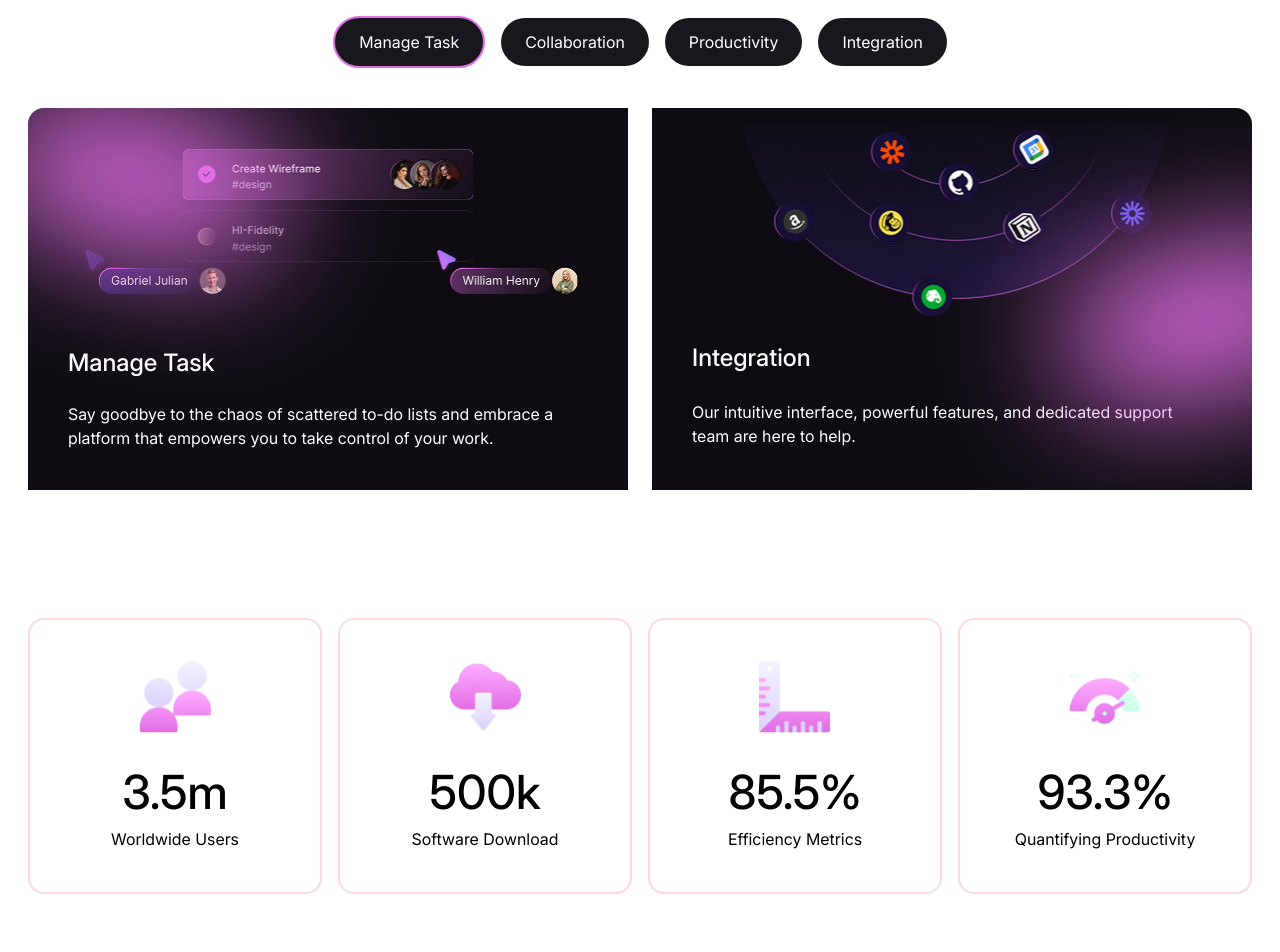
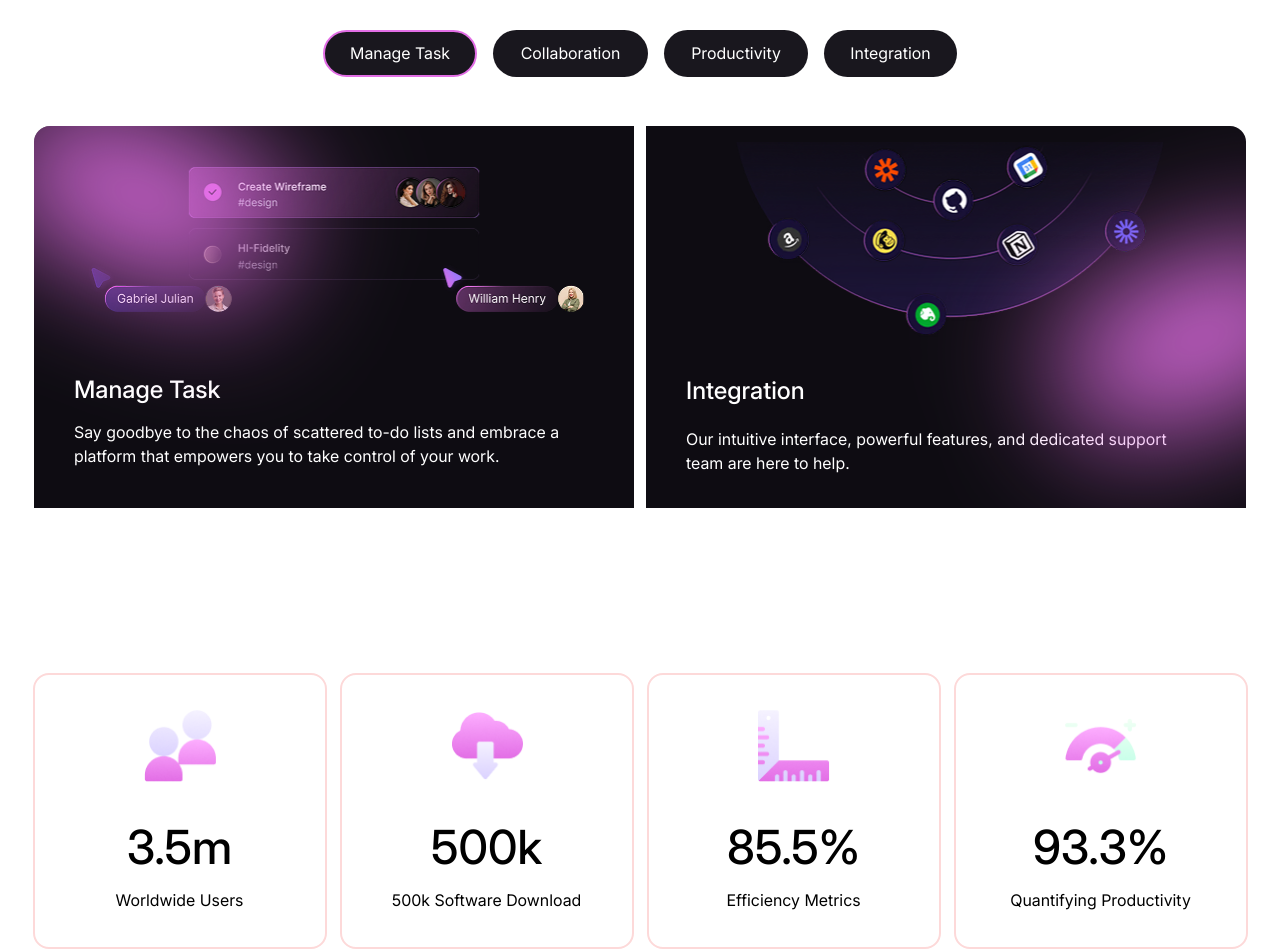
Before and after one commit to Hustle-Devs/gratask-clone, a Next.js app: page / in a window 1280 px wide. Shown: the part 1020-1972 px from the top of the page. Built offline with nearby package versions, Linux system fonts and the light colour scheme.

Commit message:
Delete: Optimized code from Cloude

```diff
--- a/src/components/home/why-choose-us/WhyChooseUs.tsx
+++ b/src/components/home/why-choose-us/WhyChooseUs.tsx
@@ -1,156 +1,4 @@
-// import { Link } from "lucide-react";
-// import React from "react";
-// import Image from "next/image";
-// import chooseone from "@/image/chooseone.png";
-// import choosetwo from "@/image/choosetwo.png";
-// import chooseiconone from "@/image/chooseiconone.png";
-// import chooseicontwo from "@/image/chooseicontwo.png";
-// import chooseiconthree from "@/image/chooseiconthree.png";
-// import chooseiconfour from "@/image/chooseiconfour.png";
-// const WhyChooseUs = () => {
-//   return (
-//     <div className="flex flex-col justify-between items-center mx-auto mt-[65px] mb-[50px] w-full lg:w-[1224px] lg:h-[1207px] text-white dark:text-foreground">
-//       {/* First Start */}
-//       <div>
-//         <div className="flex justify-center items-center bg-[#19171E] mx-auto border-2 border-white/20 rounded-full w-[188px] h-[40px] dark:text-foreground">
-//           <h6>✨ Why Choose Us</h6>
-//         </div>
-//         <h3 className="mt-[20px] lg:w-[476px] text-[30px] text-black lg:text-[45px] dark:text-foreground text-center">
-//           Why use <span className="text-primary-700">Gratask </span>
-//         </h3>
-//         <h3 className="lg:w-[486px] text-[30px] text-black lg:text-[45px] dark:text-foreground text-center">
-//           For Task Management
-//         </h3>
-//       </div>
-
-//       {/* First End */}
-//       {/* Second Start */}
-//       <div className="flex lg:flex-row flex-col justify-around items-center gap-[16px] mx-auto mt-[25px] lg:mt-[83px]">
-//         <button className="bg-[#19171E] border-[#E26EE5] border-2 rounded-full w-[154px] h-[47px] text-[16px]">
-//           Manage Task
-//         </button>
-//         <button className="bg-[#19171E] rounded-full w-[155px] h-[47px] text-[16px]">
-//           Collaboration
-//         </button>
-//         <button className="bg-[#19171E] rounded-full w-[144px] h-[47px] text-[16px]">
-//           Productivity
-//         </button>
-//         <button className="bg-[#19171E] rounded-full w-[133px] h-[47px] text-[16px]">
-//           Integration
-//         </button>
-//       </div>
-//       {/* Second End */}
-//       {/* Third Start */}
-//       <div className="flex lg:flex-row flex-col justify-between items-center gap-[25px] lg:gap-[12px] mx-auto mt-[40px] mb-[25px] lg:h-[382px]">
-//         {/* Left Side */}
-//         <div className="relative flex flex-col justify-between items-start bg-[#0E0C12] p-[10px] lg:p-[40px] rounded-tl-[16px] w-[370px] lg:w-[600px] lg:h-[382px] overflow-hidden">
-//           <Image
-//             src={chooseone}
-//             alt="Collections Preview"
-//             width={520}
-//             height={172}
-//             className="mb-[20px]"
-//           />
-//           <div className="top-0 left-[-40px] absolute bg-[#E26EE5] blur-3xl rounded-full w-[292px] h-[140px] rotate-21"></div>
-//           <h4 className="mx-auto lg:mt-[-18px] lg:ml-0 text-[24px] lg:text-left text-center">
-//             Manage Task
-//           </h4>
-//           <h6 className="mt-[18px] lg:mt-[-18px] lg:text-left text-center">
-//             Say goodbye to the chaos of scattered to-do lists and embrace a
-//             platform that empowers you to take control of your work.
-//           </h6>
-//         </div>
-//         {/* Left Side End */}
-//         {/* Right Side Start */}
-//         <div>
-//           <div className="relative flex flex-col justify-aeound items-start bg-[#0E0C12] p-[10px] lg:px-[40px] lg:py-0 rounded-tr-[16px] w-[370px] lg:w-[600px] lg:h-[382px] overflow-hidden">
-//             <Image
-//               src={choosetwo}
-//               alt="Collections Preview"
-//               width={520}
-//               height={231}
-//               className=""
-//             />
-//             <div className="right-[-100px] bottom-[100px] absolute bg-[#E26EE5] blur-3xl rounded-full w-[292px] h-[140px] rotate-[-21deg]"></div>
-//             <h4 className="mx-auto mt-[15px] lg:ml-0 text-[24px]">
-//               Integration
-//             </h4>
-//             <h6 className="mt-[18px] lg:text-left text-center">
-//               Our intuitive interface, powerful features, and dedicated support
-//               team are here to help.
-//             </h6>
-//           </div>
-//         </div>
-//         {/* Right Side End */}
-//       </div>
-//       {/* Third End */}
-//       {/* Fourth Start */}
-//       <div className="flex lg:flex-row flex-col flex-wrap justify-between items-center gap-[13px] mx-auto lg:mt-[130px] text-black dark:text-foreground">
-//         {/* One Start */}
-//         <div className="flex flex-col justify-around items-center p-[32px] border-2 dark:border-white/10 rounded-[16px] w-[294px] h-[276px]">
-//           <Image
-//             src={chooseiconone}
-//             alt="chooseiconone"
-//             width={72}
-//             height={72}
-//             className=""
-//           />
-
-//           <h3 className="mt-[25px] text-[47px]">3.5m</h3>
-//           <h6>Worldwide Users</h6>
-//         </div>
-//         {/* One End */}
-//         {/* Two Start */}
-//         <div className="flex flex-col justify-around items-center p-[32px] border-2 dark:border-white/10 rounded-[16px] w-[294px] h-[276px]">
-//           <Image
-//             src={chooseicontwo}
-//             alt="chooseicontwo"
-//             width={72}
-//             height={72}
-//             className=""
-//           />
-
-//           <h3 className="mt-[25px] text-[47px]">500k</h3>
-//           <h6>500k Software Download</h6>
-//         </div>
-//         {/* Two End */}
-//         {/* Three Start */}
-//         <div className="flex flex-col justify-around items-center p-[32px] border-2 dark:border-white/10 rounded-[16px] w-[294px] h-[276px]">
-//           <Image
-//             src={chooseiconthree}
-//             alt="chooseiconthree"
-//             width={72}
-//             height={72}
-//             className=""
-//           />
-
-//           <h3 className="mt-[25px] text-[47px]">85.5% </h3>
-//           <h6>Efficiency Metrics</h6>
-//         </div>
-//         {/* Three End */}
-//         {/* Four Start */}
-//         <div className="flex flex-col justify-around items-center p-[32px] border-2 dark:border-white/10 rounded-[16px] w-[294px] h-[276px]">
-//           <Image
-//             src={chooseiconfour}
-//             alt="chooseiconfour"
-//             width={72}
-//             height={72}
-//             className=""
-//           />
-
-//           <h3 className="mt-[25px] text-[47px]">93.3%</h3>
-//           <h6>Quantifying Productivity</h6>
-//         </div>
-//         {/* Four End */}
-//       </div>
-//       {/* Fourth End */}
-//     </div>
-//   );
-// };
-
-// export default WhyChooseUs;
-
-// Optimized By Clude
+import { Link } from "lucide-react";
 import React from "react";
 import Image from "next/image";
 import chooseone from "@/image/chooseone.png";
@@ -159,116 +7,143 @@ import chooseiconone from "@/image/chooseiconone.png";
 import chooseicontwo from "@/image/chooseicontwo.png";
 import chooseiconthree from "@/image/chooseiconthree.png";
 import chooseiconfour from "@/image/chooseiconfour.png";
-
 const WhyChooseUs = () => {
-  const buttons = [
-    { text: "Manage Task", isActive: true },
-    { text: "Collaboration", isActive: false },
-    { text: "Productivity", isActive: false },
-    { text: "Integration", isActive: false },
-  ];
-
-  const stats = [
-    { icon: chooseiconone, value: "3.5m", description: "Worldwide Users" },
-    { icon: chooseicontwo, value: "500k", description: "Software Download" },
-    {
-      icon: chooseiconthree,
-      value: "85.5%",
-      description: "Efficiency Metrics",
-    },
-    {
-      icon: chooseiconfour,
-      value: "93.3%",
-      description: "Quantifying Productivity",
-    },
-  ];
-
   return (
-    <div className="flex flex-col items-center mx-auto my-16 w-full lg:w-[1224px] text-white dark:text-foreground">
-      {/* Header Section */}
-      <div className="text-center">
-        <div className="flex justify-center items-center bg-[#19171E] mx-auto border-2 border-white/20 rounded-full w-[188px] h-10">
+    <div className="flex flex-col justify-between items-center mx-auto mt-[65px] mb-[50px] w-full lg:w-[1224px] lg:h-[1207px] text-white dark:text-foreground">
+      {/* First Start */}
+      <div>
+        <div className="flex justify-center items-center bg-[#19171E] mx-auto border-2 border-white/20 rounded-full w-[188px] h-[40px] dark:text-foreground">
           <h6>✨ Why Choose Us</h6>
         </div>
-        <h3 className="mt-5 text-[30px] text-black lg:text-[45px] dark:text-foreground">
+        <h3 className="mt-[20px] lg:w-[476px] text-[30px] text-black lg:text-[45px] dark:text-foreground text-center">
           Why use <span className="text-primary-700">Gratask </span>
-          <br />
+        </h3>
+        <h3 className="lg:w-[486px] text-[30px] text-black lg:text-[45px] dark:text-foreground text-center">
           For Task Management
         </h3>
       </div>
 
-      {/* Tab Buttons */}
-      <div className="flex flex-wrap justify-center items-center gap-4 mt-6 lg:mt-20">
-        {buttons.map((button, index) => (
-          <button
-            key={index}
-            className={`bg-[#19171E] rounded-full px-6 py-3 text-base ${
-              button.isActive ? "border-[#E26EE5] border-2" : ""
-            }`}
-          >
-            {button.text}
+      {/* First End */}
+      {/* Second Start */}
+      <div className="flex lg:flex-row flex-col justify-around items-center gap-[16px] mx-auto mt-[25px] lg:mt-[83px]">
+        <button className="bg-[#19171E] border-[#E26EE5] border-2 rounded-full w-[154px] h-[47px] text-[16px]">
+          Manage Task
         </button>
-        ))}
+        <button className="bg-[#19171E] rounded-full w-[155px] h-[47px] text-[16px]">
+          Collaboration
+        </button>
+        <button className="bg-[#19171E] rounded-full w-[144px] h-[47px] text-[16px]">
+          Productivity
+        </button>
+        <button className="bg-[#19171E] rounded-full w-[133px] h-[47px] text-[16px]">
+          Integration
+        </button>
       </div>
-
-      {/* Feature Cards */}
-      <div className="flex lg:flex-row flex-col justify-between items-center gap-6 mt-10 w-full">
-        {/* Manage Task Card */}
-        <div className="relative flex flex-col justify-between items-start bg-[#0E0C12] p-4 lg:p-10 rounded-tl-[16px] w-[370px] lg:w-[600px] lg:h-[382px] overflow-hidden">
+      {/* Second End */}
+      {/* Third Start */}
+      <div className="flex lg:flex-row flex-col justify-between items-center gap-[25px] lg:gap-[12px] mx-auto mt-[40px] mb-[25px] lg:h-[382px]">
+        {/* Left Side */}
+        <div className="relative flex flex-col justify-between items-start bg-[#0E0C12] p-[10px] lg:p-[40px] rounded-tl-[16px] w-[370px] lg:w-[600px] lg:h-[382px] overflow-hidden">
           <Image
             src={chooseone}
-            alt="Manage Task Preview"
+            alt="Collections Preview"
             width={520}
             height={172}
-            className="mb-5"
+            className="mb-[20px]"
           />
-          <div className="top-0 left-[-40px] absolute bg-[#E26EE5] blur-3xl rounded-full w-[292px] h-[140px] rotate-12"></div>
-          <h4 className="w-full text-[24px] lg:text-left text-center">
+          <div className="top-0 left-[-40px] absolute bg-[#E26EE5] blur-3xl rounded-full w-[292px] h-[140px] rotate-21"></div>
+          <h4 className="mx-auto lg:mt-[-18px] lg:ml-0 text-[24px] lg:text-left text-center">
             Manage Task
           </h4>
-          <h6 className="mt-4 lg:text-left text-center">
+          <h6 className="mt-[18px] lg:mt-[-18px] lg:text-left text-center">
             Say goodbye to the chaos of scattered to-do lists and embrace a
             platform that empowers you to take control of your work.
           </h6>
         </div>
-
-        {/* Integration Card */}
-        <div className="relative flex flex-col justify-betweenitems-start bg-[#0E0C12] p-4 lg:px-10 lg:py-0 rounded-tr-[16px] w-[370px] lg:w-[600px] lg:h-[382px] overflow-hidden">
+        {/* Left Side End */}
+        {/* Right Side Start */}
+        <div>
+          <div className="relative flex flex-col justify-aeound items-start bg-[#0E0C12] p-[10px] lg:px-[40px] lg:py-0 rounded-tr-[16px] w-[370px] lg:w-[600px] lg:h-[382px] overflow-hidden">
             <Image
               src={choosetwo}
-            alt="Integration Preview"
+              alt="Collections Preview"
               width={520}
               height={231}
+              className=""
             />
-          <div className="right-[-100px] bottom-[100px] absolute bg-[#E26EE5] blur-3xl rounded-full w-[292px] h-[140px] -rotate-12"></div>
-          <h4 className="w-full text-[24px] lg:text-left text-center">
+            <div className="right-[-100px] bottom-[100px] absolute bg-[#E26EE5] blur-3xl rounded-full w-[292px] h-[140px] rotate-[-21deg]"></div>
+            <h4 className="mx-auto mt-[15px] lg:ml-0 text-[24px]">
               Integration
             </h4>
-          <h6 className="mt-6 lg:text-left text-center">
+            <h6 className="mt-[18px] lg:text-left text-center">
               Our intuitive interface, powerful features, and dedicated support
               team are here to help.
             </h6>
           </div>
         </div>
-
-      {/* Stats Section */}
-      <div className="gap-4 grid grid-cols-1 md:grid-cols-2 lg:grid-cols-4 mt-16 lg:mt-32 text-black dark:text-foreground">
-        {stats.map((stat, index) => (
-          <div
-            key={index}
-            className="flex flex-col justify-center items-center p-8 border-2 dark:border-white/10 rounded-[16px] w-[294px] h-[276px]"
-          >
+        {/* Right Side End */}
+      </div>
+      {/* Third End */}
+      {/* Fourth Start */}
+      <div className="flex lg:flex-row flex-col flex-wrap justify-between items-center gap-[13px] mx-auto lg:mt-[130px] text-black dark:text-foreground">
+        {/* One Start */}
+        <div className="flex flex-col justify-around items-center p-[32px] border-2 dark:border-white/10 rounded-[16px] w-[294px] h-[276px]">
           <Image
-              src={stat.icon}
-              alt={`Stat icon ${index + 1}`}
+            src={chooseiconone}
+            alt="chooseiconone"
             width={72}
             height={72}
+            className=""
           />
-            <h3 className="mt-6 text-[47px]">{stat.value}</h3>
-            <h6>{stat.description}</h6>
+
+          <h3 className="mt-[25px] text-[47px]">3.5m</h3>
+          <h6>Worldwide Users</h6>
         </div>
-        ))}
+        {/* One End */}
+        {/* Two Start */}
+        <div className="flex flex-col justify-around items-center p-[32px] border-2 dark:border-white/10 rounded-[16px] w-[294px] h-[276px]">
+          <Image
+            src={chooseicontwo}
+            alt="chooseicontwo"
+            width={72}
+            height={72}
+            className=""
+          />
+
+          <h3 className="mt-[25px] text-[47px]">500k</h3>
+          <h6>500k Software Download</h6>
         </div>
+        {/* Two End */}
+        {/* Three Start */}
+        <div className="flex flex-col justify-around items-center p-[32px] border-2 dark:border-white/10 rounded-[16px] w-[294px] h-[276px]">
+          <Image
+            src={chooseiconthree}
+            alt="chooseiconthree"
+            width={72}
+            height={72}
+            className=""
+          />
+
+          <h3 className="mt-[25px] text-[47px]">85.5% </h3>
+          <h6>Efficiency Metrics</h6>
+        </div>
+        {/* Three End */}
+        {/* Four Start */}
+        <div className="flex flex-col justify-around items-center p-[32px] border-2 dark:border-white/10 rounded-[16px] w-[294px] h-[276px]">
+          <Image
+            src={chooseiconfour}
+            alt="chooseiconfour"
+            width={72}
+            height={72}
+            className=""
+          />
+
+          <h3 className="mt-[25px] text-[47px]">93.3%</h3>
+          <h6>Quantifying Productivity</h6>
+        </div>
+        {/* Four End */}
+      </div>
+      {/* Fourth End */}
     </div>
   );
 };
```
Lines whose indentation alone changed are shown as unchanged.
